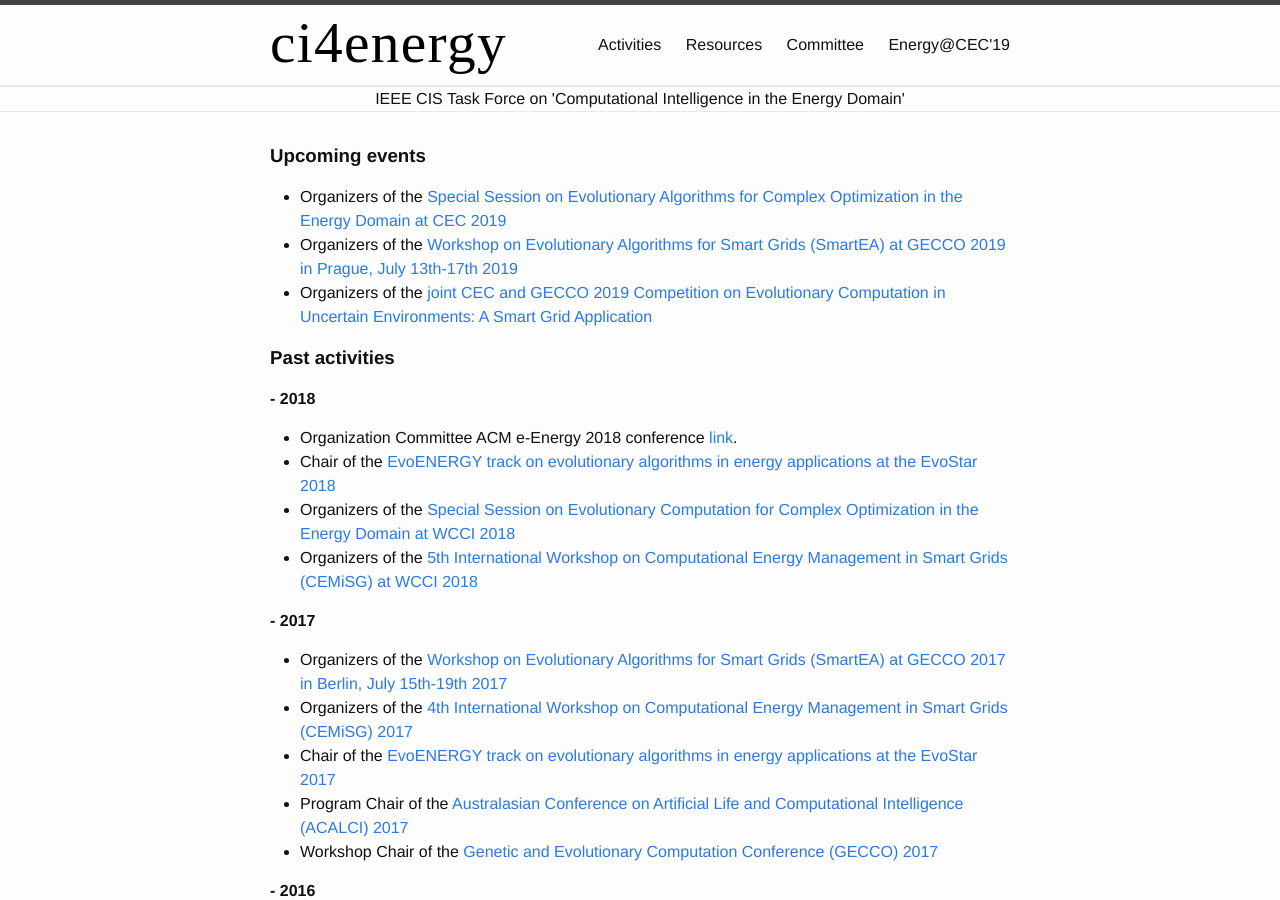
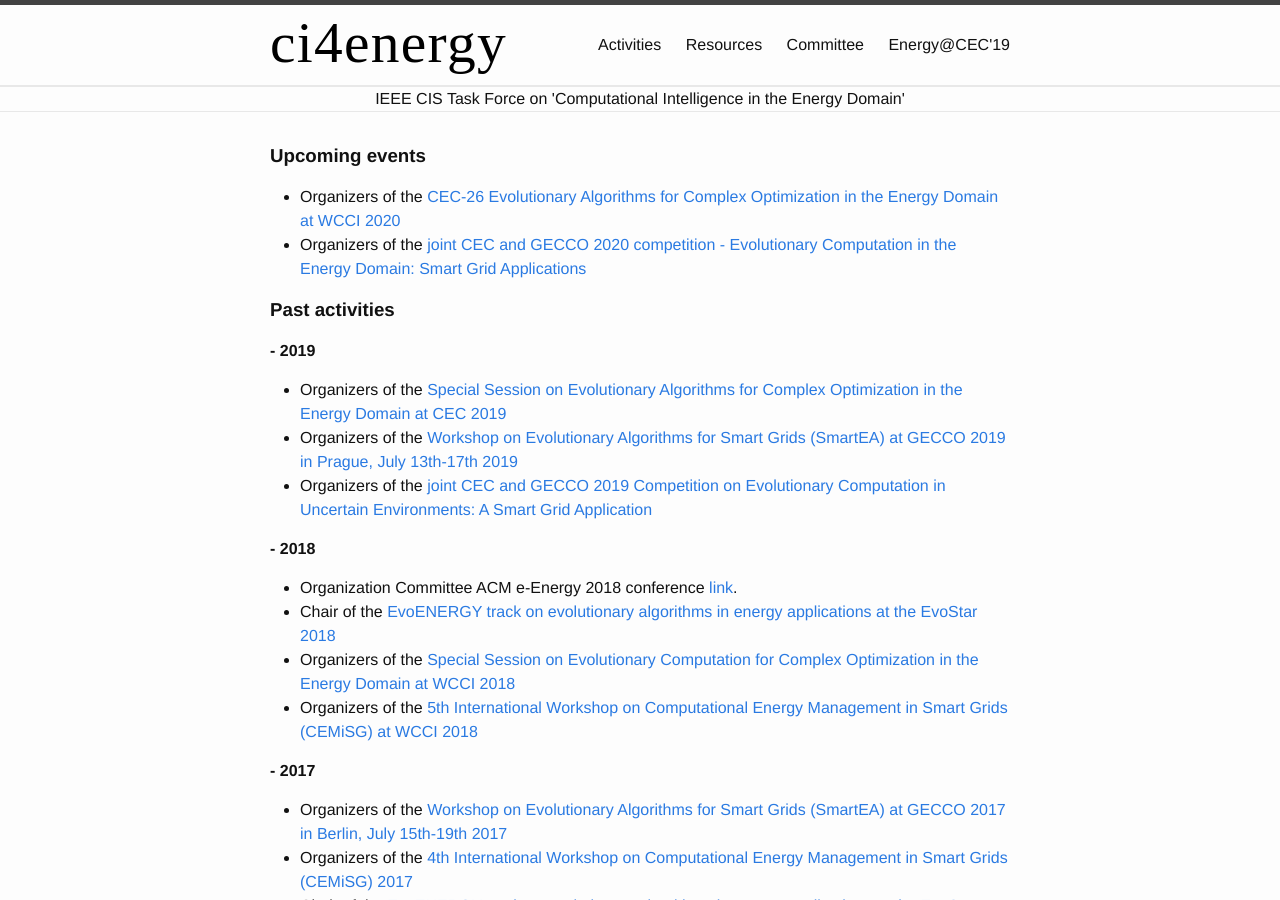
Before and after one commit to ci4energy/ci4energy.github.io, a Jekyll site: the page built from activities.md, in a window 1280 px wide and 900 px high. Built offline with Jekyll 4.4.1, drawn with Linux system fonts in a browser that asks for light colours.

Commit message:
Update activities.md

```diff
--- a/activities.md
+++ b/activities.md
@@ -7,13 +7,17 @@
 ---
 
 <h3><b>Upcoming events</b></h3>
-- Organizers of the <a href="{{ site.baseurl }}/energy">Special Session on Evolutionary Algorithms for Complex Optimization in the Energy Domain at CEC 2019</a>
-- Organizers of the <a href="{{ site.baseurl }}/smartEA19"> Workshop on Evolutionary Algorithms for Smart Grids (SmartEA) at GECCO 2019 in Prague, July 13th-17th 2019</a>
-- Organizers of the <a href="http://www.gecad.isep.ipp.pt/ERM2019-Competition/"> joint CEC and GECCO 2019 Competition on Evolutionary Computation in Uncertain Environments: A Smart Grid Application</a>
+- Organizers of the <a href="http://www.gecad.isep.ipp.pt/ERM-competitions/ss2020/">CEC-26 Evolutionary Algorithms for Complex Optimization in the Energy Domain at WCCI 2020</a>
+- Organizers of the <a href="http://www.gecad.isep.ipp.pt/ERM-competitions/2020-2/"> joint CEC and GECCO 2020 competition - Evolutionary Computation in the Energy Domain: Smart Grid Applications</a>
 
 
 
 <h3><b>Past activities</b></h3>
+
+<b>- 2019 </b>
+- Organizers of the <a href="{{ site.baseurl }}/energy">Special Session on Evolutionary Algorithms for Complex Optimization in the Energy Domain at CEC 2019</a>
+- Organizers of the <a href="{{ site.baseurl }}/smartEA19"> Workshop on Evolutionary Algorithms for Smart Grids (SmartEA) at GECCO 2019 in Prague, July 13th-17th 2019</a>
+- Organizers of the <a href="http://www.gecad.isep.ipp.pt/ERM2019-Competition/"> joint CEC and GECCO 2019 Competition on Evolutionary Computation in Uncertain Environments: A Smart Grid Application</a>
 
 <b>- 2018 </b>
 
```
